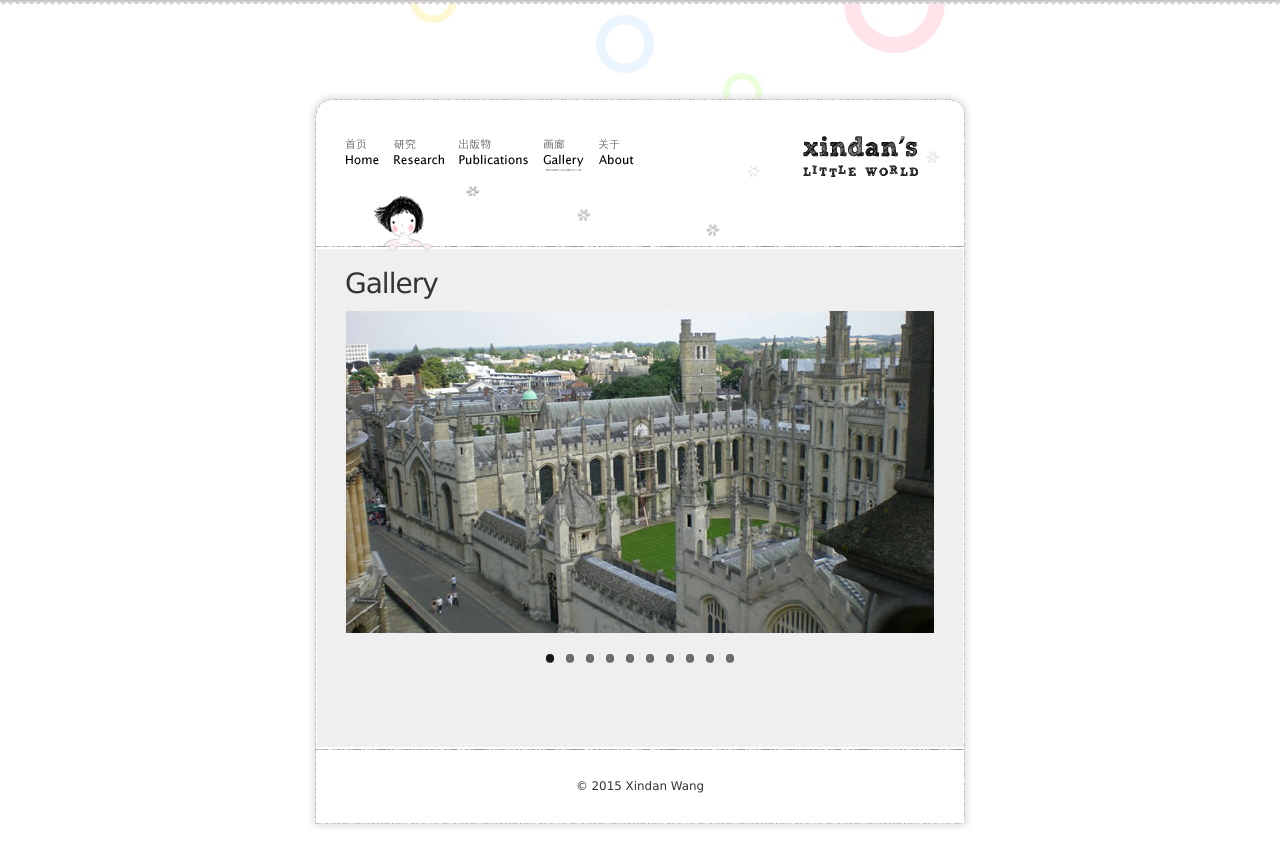
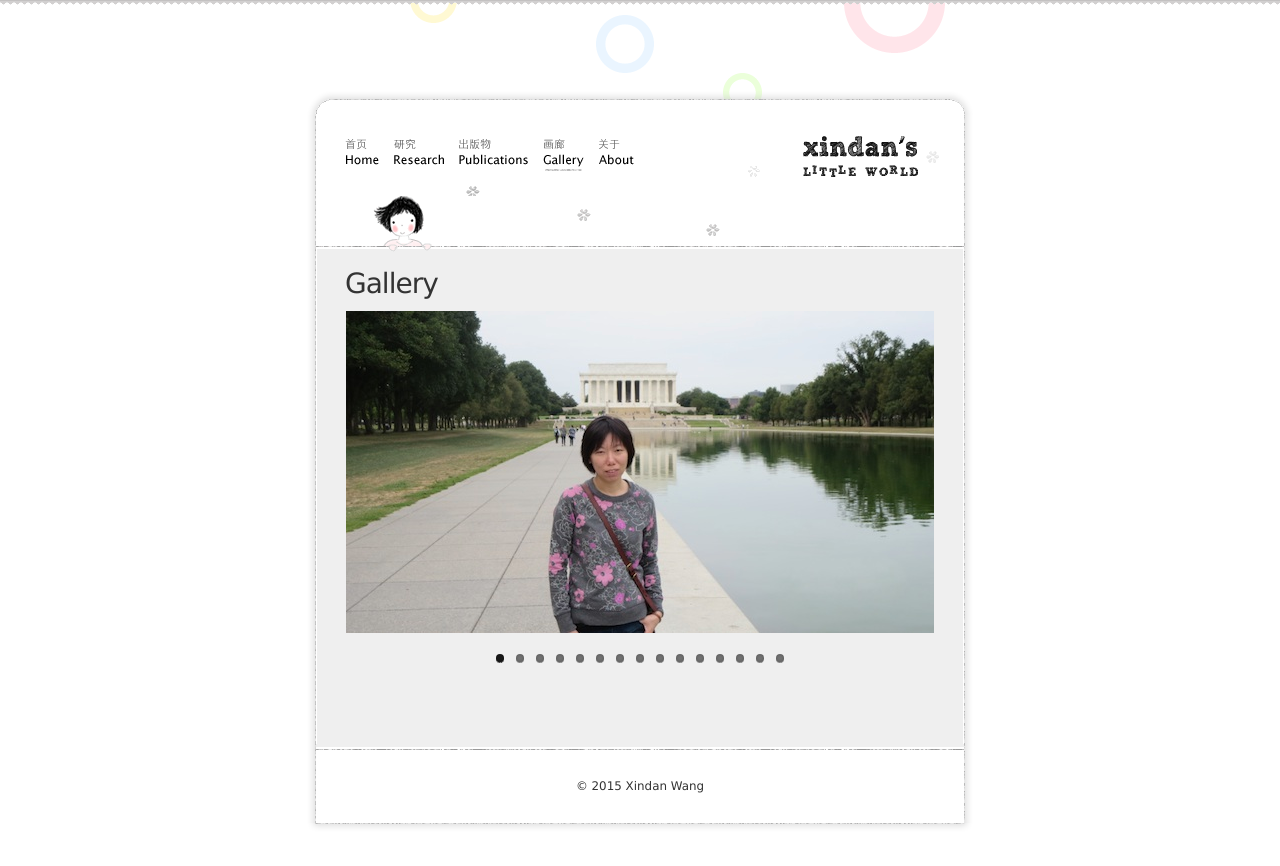
Before and after one commit to xindan/xindan.github.io, a Jekyll site: the page built from gallery/index.html, in a window 1280 px wide. Shown: the top 866 px of the page. Built offline with Jekyll 4.4.1, drawn with Linux system fonts in a browser that asks for light colours; Markdown is read by kramdown in place of the engine named in the settings.

Commit message:
Update gallery

```diff
--- a/gallery/index.html
+++ b/gallery/index.html
@@ -9,16 +9,21 @@
 	<h2>Gallery</h2>
 	<div class="flexslider">
 		<ul class="slides">
-			<li><img src="../media/images/gallery/oxford.jpg" alt="" title="Buildings, Oxford"></li>
-			<li><img src="../media/images/gallery/newhaven.jpg" alt="" title="Xindan, New Haven"></li>
-			<li><img src="../media/images/gallery/condola.jpg" alt="" title="Condola, Venice"></li>
-			<li><img src="../media/images/gallery/bg.jpg" alt="" title="Rui, Botanical Garden"></li>
-			<li><img src="../media/images/gallery/bath.jpg" alt="" title="Town, Bath"></li>
-			<li><img src="../media/images/gallery/cheng.jpg" alt="" title="Xu, New Haven"></li>
-			<li><img src="../media/images/gallery/norway.jpg" alt="" title="Streets, Norway"></li>
-			<li><img src="../media/images/gallery/sky.jpg" alt="" title="Cloud, Sky"></li>
-			<li><img src="../media/images/gallery/varm.jpg" alt="" title="Victoria Arms, Oxford"></li>
-			<li><img src="../media/images/gallery/venice.jpg" alt="" title="Houses, Venice"></li>
+			<li><img src="../media/images/gallery/dc.jpg" alt="" title="D.C."></li>
+			<li><img src="../media/images/gallery/stjohn.jpg" alt="" title="Saint John"></li>
+			<li><img src="../media/images/gallery/pisa.jpg" alt="" title="Pisa"></li>
+			<li><img src="../media/images/gallery/niagara.jpg" alt="" title="Niagara Falls"></li>
+			<li><img src="../media/images/gallery/storm.jpg" alt="" title="Storm"></li>
+			<li><img src="../media/images/gallery/wm.jpg" alt="" title="White Mountains"></li>
+			<li><img src="../media/images/gallery/oxford.jpg" alt="" title="Oxford"></li>
+			<li><img src="../media/images/gallery/newhaven.jpg" alt="" title="New Haven"></li>
+			<li><img src="../media/images/gallery/condola.jpg" alt="" title="Condola"></li>
+			<li><img src="../media/images/gallery/garden.jpg" alt="" title="Botanical Garden"></li>
+			<li><img src="../media/images/gallery/bath.jpg" alt="" title="Bath"></li>
+			<li><img src="../media/images/gallery/norway.jpg" alt="" title="Norway"></li>
+			<li><img src="../media/images/gallery/sky.jpg" alt="" title="Sky"></li>
+			<li><img src="../media/images/gallery/varms.jpg" alt="" title="Victoria Arms"></li>
+			<li><img src="../media/images/gallery/venice.jpg" alt="" title="Venice"></li>
 		</ul>
 	</div>
 </div>
```
Also changed, not shown: media/images/gallery/cheng.jpg (deleted), media/images/gallery/dc.jpg (added), media/images/gallery/garden.jpg (renamed from media/images/gallery/bg.jpg), media/images/gallery/niagara.jpg (added), media/images/gallery/pisa.jpg (added), media/images/gallery/stjohn.jpg (added), media/images/gallery/storm.jpg (added), media/images/gallery/varms.jpg (renamed from media/images/gallery/varm.jpg), media/images/gallery/wm.jpg (added).
